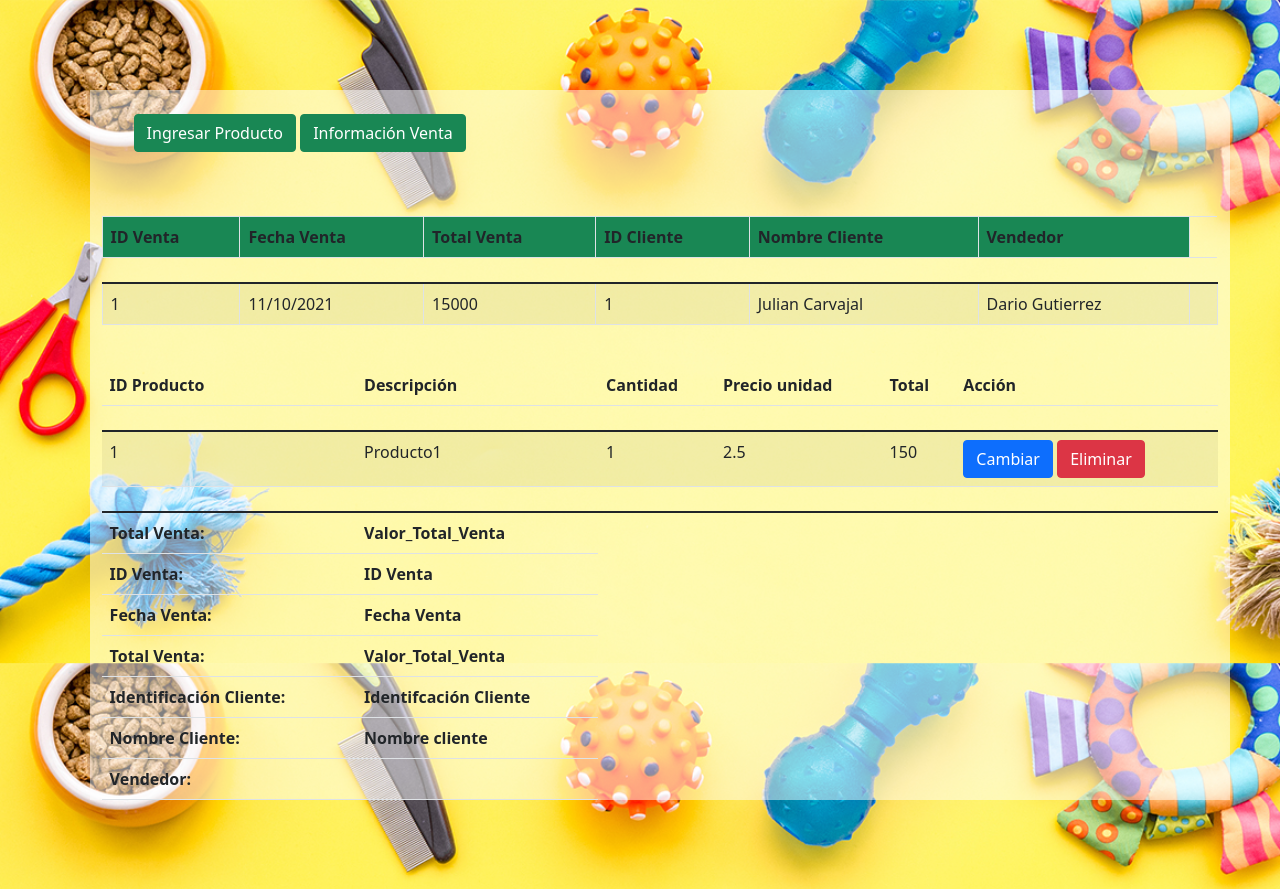
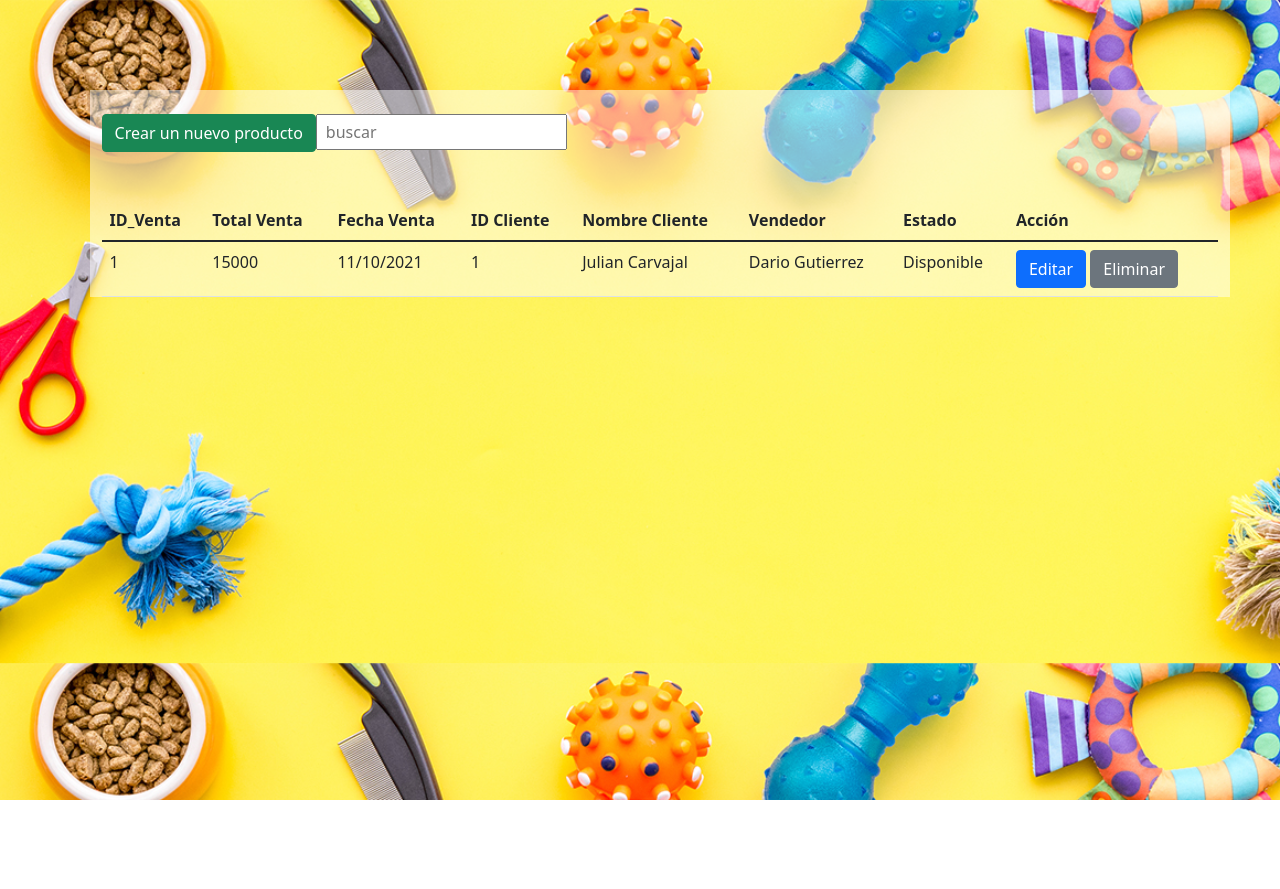
Before and after one commit to juliandcarvajal/Equipo-Argonautas, a React (Create React App) app: page /TotalVentas in a window 1280 px wide. After the commit the page ends 800 px from the top, so only its background shows below. Built offline with nearby package versions, Linux system fonts and the light colour scheme.

Commit message:
Se añade hoja para Total de ventas

```diff
--- a/src/pages/GestorVentas.jsx
+++ b/src/pages/GestorVentas.jsx
@@ -23,6 +23,7 @@ const data = [
   { ID_Producto: 5, des_Producto: "Producto5", Cantidad: 1, Precio_Unitario:500, Precio_Total:500},
 
 ];
+
 
 
 const data2 = [
@@ -109,6 +110,11 @@ class GestorVentas extends React.Component {
     }
   };
 
+
+
+
+
+
   eliminar = (dato) => {
     var opcion = window.confirm("Estás Seguro que deseas Eliminar el resgistro de venta número "+dato.ID_Producto);
     if (opcion == true) {
@@ -124,15 +130,18 @@ class GestorVentas extends React.Component {
     }
   };
 
-  insertar= ()=>{
 
 
+
+  insertar= ()=>{
 
     var valorNuevo= {...this.state.form};
 
     var lista= this.state.data;
     lista.push(valorNuevo);
+
     this.setState({ modalInsertar: false, data: lista });
+
   }
 
   insertar2= ()=>{
@@ -185,6 +194,8 @@ class GestorVentas extends React.Component {
           <Button color="success" onClick={()=>this.mostrarModalInsertar()}>Ingresar Producto</Button>
           <> </>
           <Button color="success" onClick={()=>this.mostrarModalInsertar2()}>Información Venta</Button>
+          <> </>
+          <Button color="success" onClick={()=>this.mostrarModalInsertar2()}>Guardar Venta</Button>
 
           </ul>
           <br />
@@ -428,7 +439,7 @@ class GestorVentas extends React.Component {
                 className="form-control"
                 name="Cantidad"
                 type="number"
-                value={this.state.form.Cantidad}
+
                 onChange={this.handleChange}
               />
             </FormGroup>
--- a/src/pages/TotalVentas.jsx
+++ b/src/pages/TotalVentas.jsx
@@ -1,5 +1,7 @@
 import React from "react";
 import "bootstrap/dist/css/bootstrap.min.css";
+import GestorVentas from "./GestorVentas";
+
 
 import {
   Table,
@@ -13,41 +15,24 @@ import {
 } from "reactstrap";
 
 const data = [
-  { ID_Producto: 1, des_Producto: "Producto1", Cantidad: 1, Precio_Unitario:2.5, Precio_Total:150},
+  { ID_Venta: 1, Total_Venta: 15000, Fecha_Venta: "11/10/2021", ID_Cliente: 1, Nombre_Cliente: "Julian Carvajal", Vendedor: "Dario Gutierrez", Estado:"Disponible"},
 
 ];
 
-
-const data2 = [
-  { ID_Venta: 1, Total_Venta: 15000, Fecha_Venta: "11/10/2021", ID_Cliente: 1, Nombre_Cliente: "Julian Carvajal", Vendedor: "Dario Gutierrez"},
-];
-
-
-
-class GestorVentas extends React.Component {
+class TotalVentas extends React.Component {
   state = {
     data: data,
-    data2: data2,
     modalActualizar: false,
     modalInsertar: false,
-    modalInsertar2:false,
     form: {
-      ID_Producto: "",
-      des_Producto: "",
-      Cantidad: "",
-      Precio_Unitario:"",
-      Precio_Total:"",
-    },
-
-    form2: {
       ID_Venta: "",
-      Fecha_Venta: "",
-      Total_Venta: "",
+      Total_Venta:"",
+      Fecha_Venta:"",
       ID_Cliente:"",
       Nombre_Cliente:"",
-      Vendedor: "",
+      Vendedor:"",
+      Estado:"",
     },
-
   };
 
   mostrarModalActualizar = (dato) => {
@@ -56,7 +41,6 @@ class GestorVentas extends React.Component {
       modalActualizar: true,
     });
   };
-
 
   cerrarModalActualizar = () => {
     this.setState({ modalActualizar: false });
@@ -68,45 +52,34 @@ class GestorVentas extends React.Component {
     });
   };
 
-  mostrarModalInsertar2 = () => {
-    this.setState({
-      modalInsertar2: true,
-    });
-  };
-
   cerrarModalInsertar = () => {
     this.setState({ modalInsertar: false });
   };
 
-  cerrarModalInsertar2 = () => {
-    this.setState({ modalInsertar2: false });
-  };
-
   editar = (dato) => {
-    var opcion = window.confirm("Está seguro que desea actualizar el Resgistro de venta número  "+dato.ID_Producto);
-    if(opcion ==true){
     var contador = 0;
     var arreglo = this.state.data;
     arreglo.map((registro) => {
-      if (dato.ID_Producto == registro.ID_Producto) {
-        arreglo[contador].ID_Producto = dato.ID_Producto;
-        arreglo[contador].des_Producto = dato.des_Producto;
-        arreglo[contador].Valor_unitario = dato.Valor_unitario;
-        arreglo[contador].Precio_Unitario = dato.Precio_Unitario;
+      if (dato.ID_Venta == registro.ID_Venta) {
+         arreglo[contador].Total_Venta = dato.Total_Venta;
+        arreglo[contador].Fecha_Venta = dato.Fecha_Venta;
+        arreglo[contador].ID_Cliente = dato.ID_Cliente;
+        arreglo[contador].Nombre_Cliente = dato.Nombre_Cliente;
+        arreglo[contador].Vendedor = dato.Vendedor;
+        arreglo[contador].Estado = dato.Estado;
       }
       contador++;
     });
     this.setState({ data: arreglo, modalActualizar: false });
-    }
   };
 
   eliminar = (dato) => {
-    var opcion = window.confirm("Estás Seguro que deseas Eliminar el resgistro de venta número "+dato.ID_Producto);
+    var opcion = window.confirm("Estás Seguro que deseas eliminar el registro de venta Nro. "+dato.ID_Venta);
     if (opcion == true) {
       var contador = 0;
       var arreglo = this.state.data;
       arreglo.map((registro) => {
-        if (dato.ID_Producto == registro.ID_Producto) {
+        if (dato.ID_Venta == registro.ID_Venta) {
           arreglo.splice(contador, 1);
         }
         contador++;
@@ -116,9 +89,6 @@ class GestorVentas extends React.Component {
   };
 
   insertar= ()=>{
-
-
-
     var valorNuevo= {...this.state.form};
 
     var lista= this.state.data;
@@ -126,16 +96,31 @@ class GestorVentas extends React.Component {
     this.setState({ modalInsertar: false, data: lista });
   }
 
-  insertar2= ()=>{
+  onChange=async e=>{
+    e.persist();
+    await this.setState({busqueda:e.target.value});
+    /*console.log(this.state.busqueda);
+    console.log('lista filtrada',this.state.data.filter((elemento)=>{
+      console.log("elemento",elemento);
+      return JSON.stringify(elemento).toLowerCase().includes(this.state.busqueda.toLowerCase());
+    })
+    );
+    esto era para vefiricar salida por consola*/
 
-    var valorNuevo2 ={...this.state.form2};
-
-    var lista2=this.state.data2;
-    lista2.fill(valorNuevo2);
-    this.setState({ modalInsertar2: false, data: lista2 });
-
+    this.filtrar();  /*Se llama a la funcion filtar cada que se escribe en el buscador*/
+  }
+  filtrar=()=>{
+    var search=data.filter((elemento)=>{
+      if(JSON.stringify(elemento).toLowerCase().includes(this.state.busqueda.toLowerCase())){
+        return elemento;
+      }
+    });
+    this.setState({data:search}); /*actualiza la tabla*/
   }
 
+  componentDidMount(){
+    this.setState({data:data});
+  }
 
   handleChange = (e) => {
     this.setState({
@@ -143,14 +128,8 @@ class GestorVentas extends React.Component {
         ...this.state.form,
         [e.target.name]: e.target.value,
       },
-      form2: {
-        ...this.state.form2,
-        [e.target.name]: e.target.value,
-      },
-
     });
   };
-
 
   render() {
 
@@ -158,231 +137,176 @@ class GestorVentas extends React.Component {
       <>
         <Container >
         <br />
-        <ul>
-          <Button color="success" onClick={()=>this.mostrarModalInsertar()}>Ingresar Producto</Button>
-          <> </>
-          <Button color="success" onClick={()=>this.mostrarModalInsertar2()}>Información Venta</Button>
-          </ul>
-          <br />
+
+          <Button color="success"  onClick={()=>this.mostrarModalInsertar()}>Crear un nuevo producto</Button>
+          <input name="busqueda" value={this.state.busqueda} placeholder='buscar' className='border-gray-700 px-2 py-1  '  onChange={this.onChange}/>
 
           <br />
-
-            <Table className="table table-bordered table-striped">
-
-
-
+          <br />
+          <br />
+          <Table>
             <thead>
-              <tr className="bg-success">
-                <th>ID Venta</th>
+              <tr>
+                <th>ID_Venta</th>
+                <th>Total Venta</th>
                 <th>Fecha Venta</th>
-                <th>Total Venta</th>
                 <th>ID Cliente</th>
                 <th>Nombre Cliente</th>
                 <th>Vendedor</th>
-              </tr>
-            </thead>
-
-            <tfoot>
-
-            </tfoot>
-
-            <br />
-
-            <tbody>
-
-            {this.state.data2.map((dato) => (
-                <tr key={dato.ID_Venta}>
-                  <td>{dato.ID_Venta}</td>
-                  <td>{dato.Fecha_Venta}</td>
-                  <td>{dato.Total_Venta}</td>
-                  <td>{dato.ID_Cliente}</td>
-                  <td>{dato.Nombre_Cliente}</td>
-                  <td>{dato.Vendedor}</td>
-                  <td>
-
-                  </td>
-                </tr>
-              ))}
-
-            </tbody>
-
-            <br />
-
-
-
-            </Table>
-
-
-
-           <Table className="table table-striped">
-
-            <thead>
-              <tr>
-                <th>ID Producto</th>
-                <th>Descripción</th>
-                <th>Cantidad</th>
-                <th>Precio unidad</th>
-                <th>Total</th>
+                <th>Estado</th>
                 <th>Acción</th>
               </tr>
             </thead>
 
-            <tfoot>
-                <tr>
-                    <th>Total Venta:</th>
-                    <th align="center">Valor_Total_Venta</th>
-                </tr>
-                <tr>
-                    <th>ID Venta:</th>
-                    <th align="center">ID Venta</th>
-                </tr>
-                <tr>
-                    <th>Fecha Venta:</th>
-                    <th align="center">Fecha Venta</th>
-                </tr>
-                <tr>
-                    <th>Total Venta:</th>
-                    <th align="center">Valor_Total_Venta</th>
-                </tr>
-                <tr>
-                    <th>Identificación Cliente:</th>
-                    <th align="center">Identifcación Cliente</th>
-                </tr>
-                <tr>
-                    <th>Nombre Cliente:</th>
-                    <th align="center">Nombre cliente</th>
-                </tr>
-                <tr>
-                    <th>Vendedor:</th>
-                    {this.state.data.map((dato) => (
-                    <th>{dato.vendedor}</th> ))}
-                </tr>
-            </tfoot>
-
-            <br />
-
             <tbody>
               {this.state.data.map((dato) => (
-                <tr key={dato.ID_Producto}>
-                  <td>{dato.ID_Producto}</td>
-                  <td>{dato.des_Producto}</td>
-                  <td>{dato.Cantidad}</td>
-                  <td>{dato.Precio_Unitario}</td>
-                  <td>{dato.Precio_Total}</td>
+                <tr key={dato.ID}>
+                  <td>{dato.ID_Venta}</td>
+                  <td>{dato.Total_Venta}</td>
+                  <td>{dato.Fecha_Venta}</td>
+                  <td>{dato.ID_Cliente}</td>
+                  <td>{dato.Nombre_Cliente}</td>
+                  <td>{dato.Vendedor}</td>
+                  <td>{dato.Estado}</td>
                   <td>
                     <Button
                       color="primary"
                       onClick={() => this.mostrarModalActualizar(dato)}
                     >
-                      Cambiar
+                      Editar
                     </Button>{" "}
-                    <Button color="danger" onClick={()=> this.eliminar(dato)}>Eliminar</Button>
+                    <Button color="secondary" onClick={()=> this.eliminar(dato)}>Eliminar</Button>
                   </td>
                 </tr>
               ))}
             </tbody>
-
-            <br />
-
-
-
           </Table>
-
-
-
         </Container>
 
         <Modal isOpen={this.state.modalActualizar}>
           <ModalHeader>
-           <div><h3>Editar Registro</h3></div>
+           <div><h3>Detalles de venta</h3></div>
           </ModalHeader>
 
           <ModalBody>
             <FormGroup>
               <label>
-               ID Producto:
+               ID Venta:
               </label>
 
               <input
                 className="form-control"
                 readOnly
-                name="ID_Producto"
+                name="ID_Venta"
                 type="text"
                 onChange={this.handleChange}
-                value={this.state.form.ID_Producto}
+                value={this.state.form.ID_Venta}
               />
             </FormGroup>
 
             <FormGroup>
               <label>
-                Descripción del Producto:
+                Total Venta:
               </label>
               <input
                 className="form-control"
-                name="des_Producto"
-                type="text"
+                readOnly
+                name="Total_Venta"
+                type="number"
                 onChange={this.handleChange}
-                value={this.state.form.des_Producto}
+                value={this.state.form.Total_Venta}
               />
             </FormGroup>
 
             <FormGroup>
               <label>
-                Cantidad:
+                Fecha Venta:
               </label>
               <input
                 className="form-control"
-                name="Cantidad"
-                type="text"
+                readOnly
+                name="Fecha_Venta"
+                type="date"
                 onChange={this.handleChange}
-                value={this.state.form.Cantidad}
+                value={this.state.form.Fecha_Venta}
               />
             </FormGroup>
 
             <FormGroup>
               <label>
-                Precio Unitario:
+                Identificación Cliente:
               </label>
               <input
                 className="form-control"
-                name="Precio_Unitario"
-                type="text"
+                readOnly
+                name="ID_Cliente"
+                type="number"
                 onChange={this.handleChange}
-                value={this.state.form.Precio_Unitario}
+                value={this.state.form.ID_Cliente}
               />
             </FormGroup>
 
             <FormGroup>
               <label>
-                Precio Total:
+                Nombre del Cliente:
               </label>
               <input
                 className="form-control"
-                name="Precio_Total"
+                readOnly
+                name="Nombre_Cliente"
                 type="text"
                 onChange={this.handleChange}
-                value={this.state.form.Precio_Total}
+                value={this.state.form.Nombre_Cliente}
               />
+            </FormGroup>
+
+            <FormGroup>
+              <label>
+                Vendedor:
+              </label>
+              <input
+                className="form-control"
+                readOnly
+                name="Vendedor"
+                type="text"
+                onChange={this.handleChange}
+                value={this.state.form.Vendedor}
+              />
+            </FormGroup>
+
+            <FormGroup>
+              <label>
+                Estado:
+              </label>
+              <select  className="form-control" name="Estado" value={this.state.form.Estado} onChange={this.handleChange}>
+               <option selected value="0">Seleccione para cambiar estado de venta</option>
+               <option>En Proceso</option>
+                <option>Cancelada</option>
+                <option>Entregada</option>
+
+              </select>
             </FormGroup>
 
           </ModalBody>
 
           <ModalFooter>
-
             <Button
               color="primary"
               onClick={() => this.editar(this.state.form)}
-
-
-
             >
-              Editar
+              Cambiar estado
             </Button>
             <Button
               color="danger"
               onClick={() => this.cerrarModalActualizar()}
             >
               Cancelar
+            </Button>
+            <Button
+              color="primary"
+              onClick={() => this.cerrarModalActualizar()}
+            >
+              Editar venta completa
             </Button>
           </ModalFooter>
         </Modal>
@@ -391,30 +315,18 @@ class GestorVentas extends React.Component {
 
         <Modal isOpen={this.state.modalInsertar}>
           <ModalHeader>
-           <div><h3>Ingreso nuevo producto</h3></div>
+           <div><h3>Registrar producto </h3></div>
           </ModalHeader>
 
           <ModalBody>
             <FormGroup>
               <label>
-                ID Producto:
+                ID:
               </label>
 
               <input
                 className="form-control"
-                name="ID_Producto"
-                type="number"
-                onChange={this.handleChange}
-              />
-            </FormGroup>
-
-            <FormGroup>
-              <label>
-                Descripción del Producto:
-              </label>
-              <input
-                className="form-control"
-                name="des_Producto"
+                name="ID"
                 type="text"
                 onChange={this.handleChange}
               />
@@ -422,39 +334,38 @@ class GestorVentas extends React.Component {
 
             <FormGroup>
               <label>
-                Cantidad:
+                descripción:
               </label>
               <input
                 className="form-control"
-                name="Cantidad"
-                type="number"
-                onChange={this.handleChange}
-              />
-            </FormGroup>
-
-
-            <FormGroup>
-              <label>
-                Valor unitario:
-              </label>
-              <input
-                className="form-control"
-                name="Precio_Unitario"
-                type="number"
+                name="descripción"
+                type="text"
                 onChange={this.handleChange}
               />
             </FormGroup>
 
             <FormGroup>
               <label>
-                Precio Total:
+                Valor_unitario:
               </label>
               <input
                 className="form-control"
-                name="Precio_Total"
-                type="number"
+                name="Valor_unitario"
+                type="text"
                 onChange={this.handleChange}
               />
+            </FormGroup>
+
+            <FormGroup>
+              <label>
+                Estado:
+              </label>
+              <select  className="form-control" name="Estado" value={this.state.form.Estado} onChange={this.handleChange}>
+               <option selected value="0">Elige una opcion</option>
+               <option>Disponible</option>
+                <option>No Disponible</option>
+
+              </select>
             </FormGroup>
 
           </ModalBody>
@@ -474,123 +385,8 @@ class GestorVentas extends React.Component {
             </Button>
           </ModalFooter>
         </Modal>
-
-
-        <Modal isOpen={this.state.modalInsertar2}>
-          <ModalHeader>
-           <div><h3>Datos Venta</h3></div>
-          </ModalHeader>
-
-          <ModalBody>
-            <FormGroup>
-              <label>
-                ID Venta:
-              </label>
-
-              <input
-                className="form-control"
-                form="form2"
-                name="ID_Venta"
-                type="text"
-                onChange={this.handleChange}
-              />
-            </FormGroup>
-
-            <FormGroup>
-              <label>
-                Fecha de la venta:
-              </label>
-              <input
-                className="form-control"
-                form="form2"
-                name="Fecha_Venta"
-                type="text"
-                onChange={this.handleChange}
-              />
-            </FormGroup>
-
-            <FormGroup>
-              <label>
-                Identificación del Cliente:
-              </label>
-              <input
-                className="form-control"
-                form="form2"
-                name="ID_Cliente"
-                type="text"
-                onChange={this.handleChange}
-              />
-            </FormGroup>
-
-            <FormGroup>
-              <label>
-                Nombre del Cliente:
-              </label>
-              <input
-                className="form-control"
-                form="form2"
-                name="Nombre_Cliente"
-                type="text"
-                onChange={this.handleChange}
-              />
-            </FormGroup>
-
-            <FormGroup>
-              <label>
-                Vendedor:
-              </label>
-              <input
-                className="form-control"
-                form="form2"
-                name="Vendedor"
-                type="text"
-                onChange={this.handleChange}
-              />
-            </FormGroup>
-
-            <FormGroup>
-              <label>
-                Valor Total Venta:
-              </label>
-              <input
-                className="form-control"
-                name="Total_Venta"
-                type="text"
-                onChange={this.handleChange}
-              />
-            </FormGroup>
-
-
-
-          </ModalBody>
-
-          <ModalFooter>
-            <Button
-              color="primary"
-              onClick={() => this.insertar2()}
-            >
-              Guardar
-            </Button>
-            <Button
-              className="btn btn-danger"
-              onClick={() => this.cerrarModalInsertar2()}
-            >
-              Cerrar
-            </Button>
-          </ModalFooter>
-        </Modal>
-
-
-
-
       </>
     );
   }
 }
-
-
-
-
-
-
-export default GestorVentas;
+export default TotalVentas;
--- a/src/pages/gestorVentas-no.jsx
+++ b/src/pages/gestorVenta-no.jsx
@@ -19,7 +19,7 @@ const data = [
   { ID: 144523, Fecha: "Naruto", ID_Producto: "Naruto", Cantidad:"A",Precio_Unitario:"",Valor_Total:"",N_Documento:"",Cliente:"",Vendedor:""},
  ];
 
-class GestorVentas extends React.Component {
+class GestorVenta extends React.Component {
   state = {
     data: data,
     modalActualizar: false,
@@ -477,4 +477,4 @@ class GestorVentas extends React.Component {
 
 }
 
-export default GestorVentas;
+export default GestorVenta;
```
